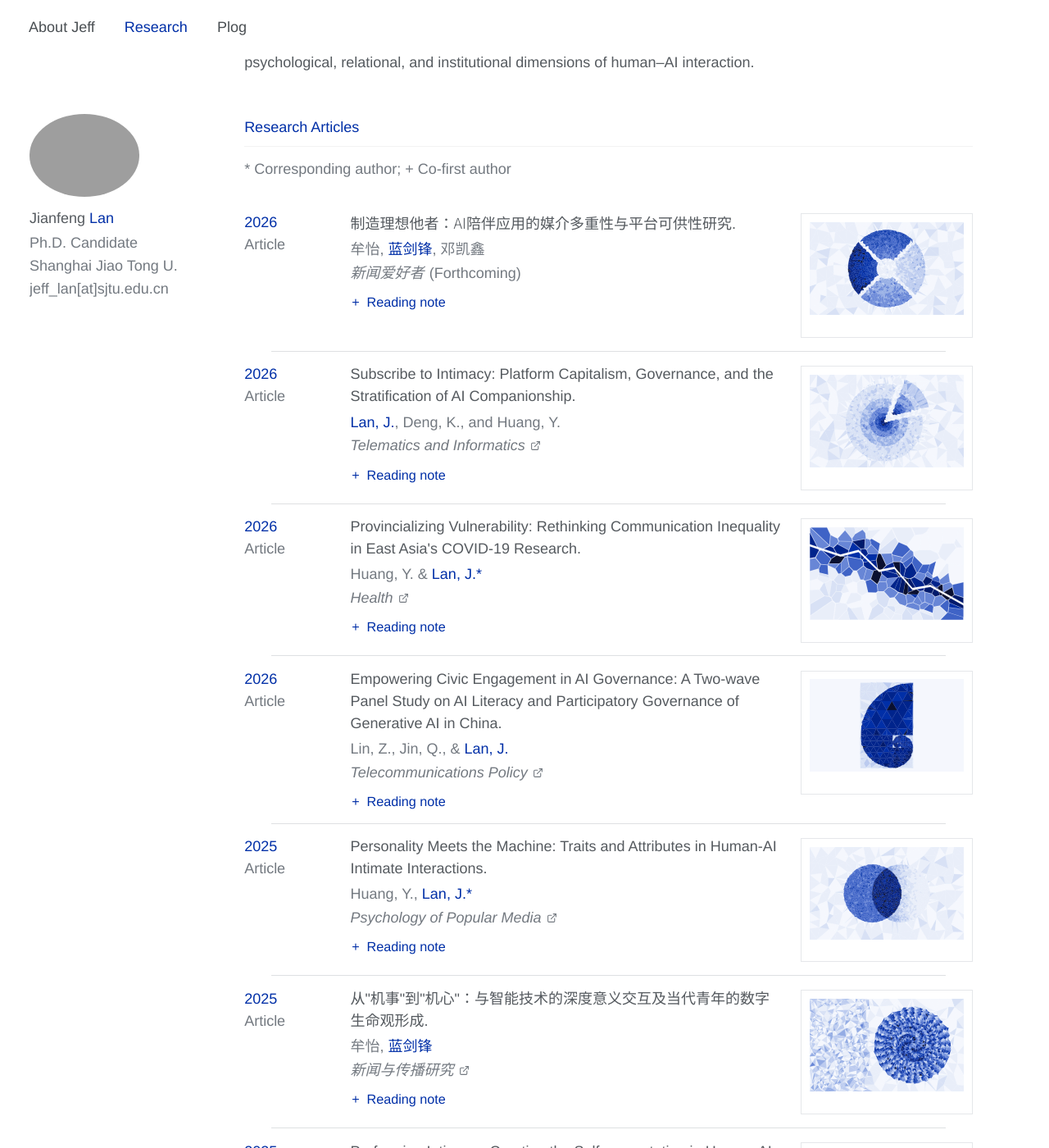
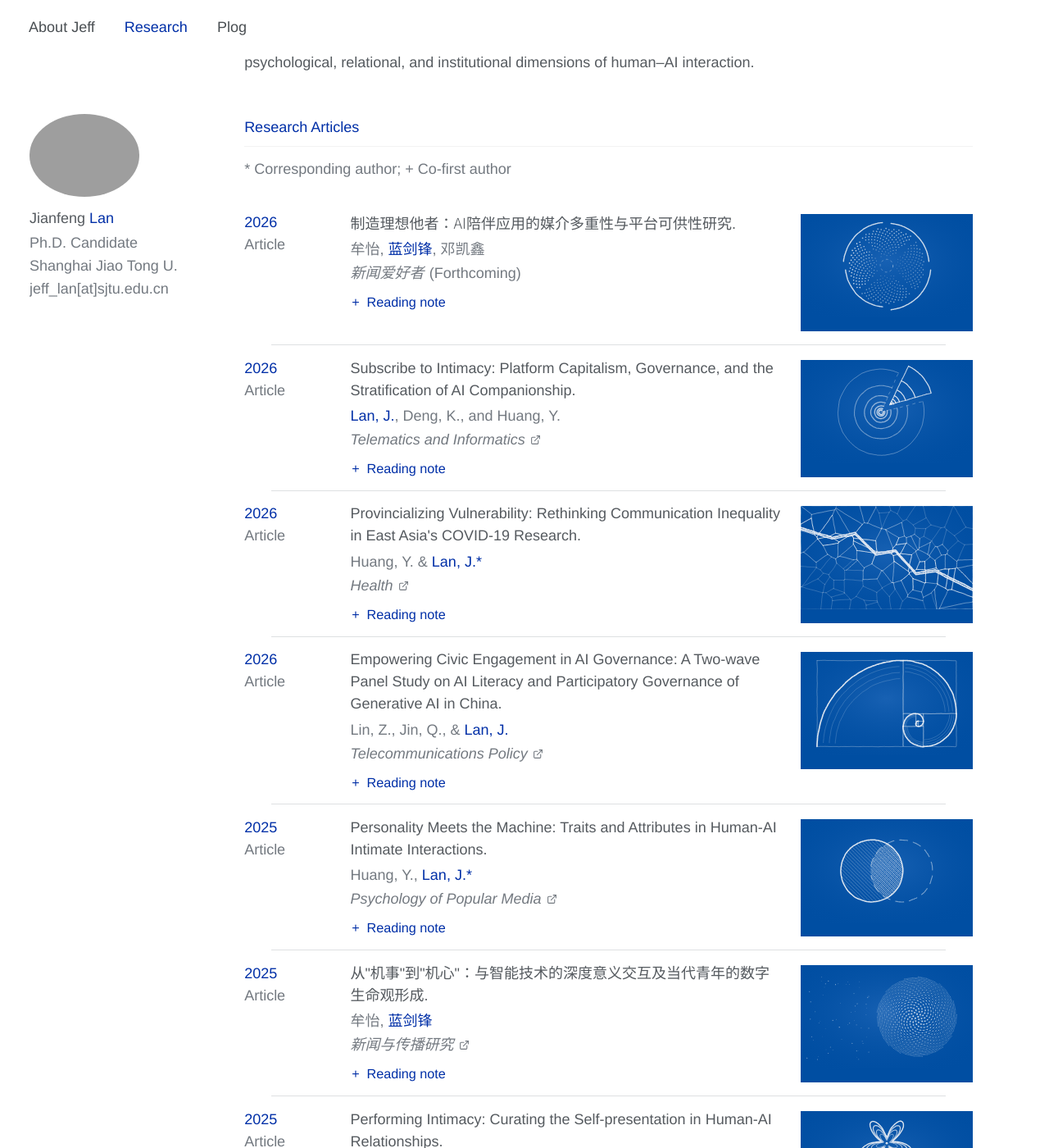
Before and after one commit to jianfenglan/jianfenglan.github.io, a Jekyll site: the page built from research.md, in a window 1280 px wide and 1400 px high, scrolled down 215 px. Shown: the whole window at 82% size. Built offline with Jekyll 4.4.1, drawn with Linux system fonts in a browser that asks for light colours.

Commit message:
Research figures: cloisonné-blue blocks with white line drawings; link universities on About
- Research illustrations redrawn as white hand-drawn lines on a #004EA2
  block, without the surrounding frame
- About: link Shanghai Jiao Tong University and Chongqing University

Co-Authored-By: Claude Opus 5.5 <noreply@anthropic.com>
Claude-Session: https://claude.ai/code/session_01UgZNdYV82c5EYkk3SVHzK8

```diff
--- a/_includes/head.html
+++ b/_includes/head.html
@@ -5,11 +5,11 @@
 <link rel="preconnect" href="https://fonts.googleapis.com">
 <link rel="preconnect" href="https://fonts.gstatic.com" crossorigin>
 <link href="https://fonts.googleapis.com/css2?family=Noto+Sans+SC:wght@200;300&display=swap" rel="stylesheet">
-<link rel="stylesheet" href="{{ '/assets/css/main.css' | relative_url }}?v=20260925c">
+<link rel="stylesheet" href="{{ '/assets/css/main.css' | relative_url }}?v=20261018a">
 <link rel="stylesheet" href="{{ '/assets/css/ui-unification.css' | relative_url }}?v=20260923a">
 
 {% if page.url == "/research/" %}
-<link rel="stylesheet" href="{{ '/assets/css/research-refinement.css' | relative_url }}?v=20261018a">
+<link rel="stylesheet" href="{{ '/assets/css/research-refinement.css' | relative_url }}?v=20261018b">
 {% endif %}
 
 {% if page.url == "/plog/" %}
--- a/assets/css/research-refinement.css
+++ b/assets/css/research-refinement.css
@@ -295,10 +295,10 @@ body {
 
 /* Abstract paper illustrations */
 .page__content .publication-figure {
-  margin: 0.15rem 0 0.3rem !important;
-  padding: 0.55rem;
-  border: 0.5px solid var(--research-line);
-  background: #fff;
+  margin: 0.2rem 0 0.3rem !important;
+  padding: 0;
+  border: 0;
+  background: #004EA2;
 }
 
 .page__content .publication-figure img {
```
Also changed, not shown: STYLE_MAINTENANCE.md (+1 -1 lines), _pages/about.md (+1 -1 lines), images/research/ai-research-methods.svg, images/research/civic-engagement.svg, images/research/gender-machine-writing.svg, images/research/good-night-goodbye.svg, images/research/gunkel-interview.svg, images/research/ideal-other.svg, images/research/jishi-jixin.svg, images/research/performing-intimacy.svg, images/research/person-thing-robot.svg, images/research/personality-machine.svg, images/research/provincializing-vulnerability.svg, images/research/subscribe-to-intimacy.svg.
